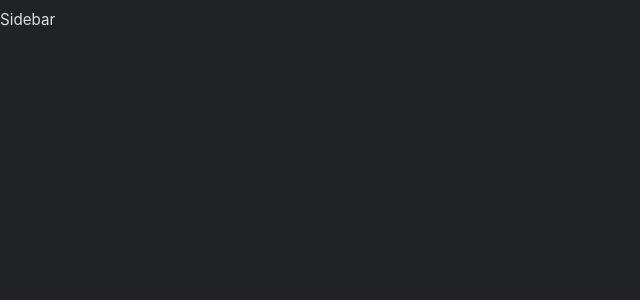
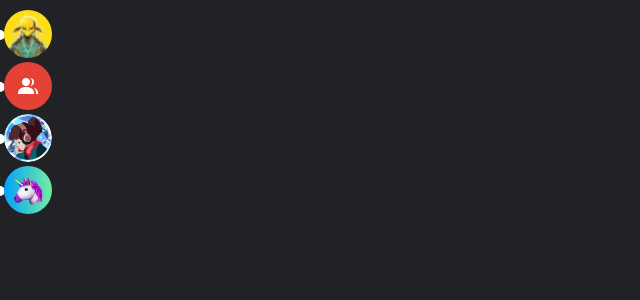
Before and after one commit to juanfariasdev/Discord-Clone-BlockChain, a Next.js app in the folder client/: page / in a window 1280 px wide. Shown: the top 300 px of the page, without its empty margins (0-640 px from the left). Built offline with nearby package versions, Linux system fonts and the light colour scheme.

Commit message:
implemented roomAvatar in sidebar

```diff
--- a/client/components/Sidebar/Sidebar.tsx
+++ b/client/components/Sidebar/Sidebar.tsx
@@ -46,7 +46,13 @@ const Sidebar = () => {
   const router = useRouter();
 const [channels, setChannels] = useState(dummyChannel);
 
-  return <div className={styles.wrapper}>Sidebar</div>;
+  return <div className={styles.wrapper}>{channels.map((channel, key)=>(
+    <RoomAvatar
+      key={key}
+      id={channel.roomId}
+      avatar={channel.avatar}
+      name={channel.roomName} />
+  ))}</div>;
 };
 
 export default Sidebar;
```
